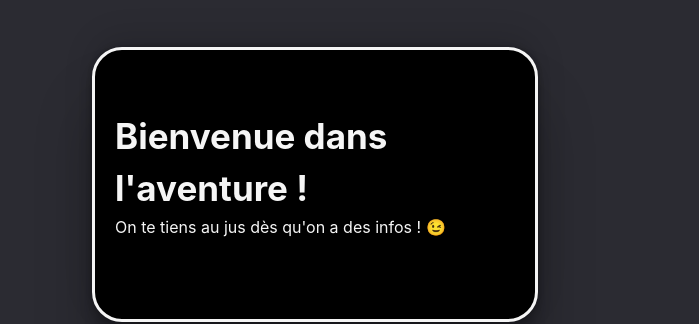
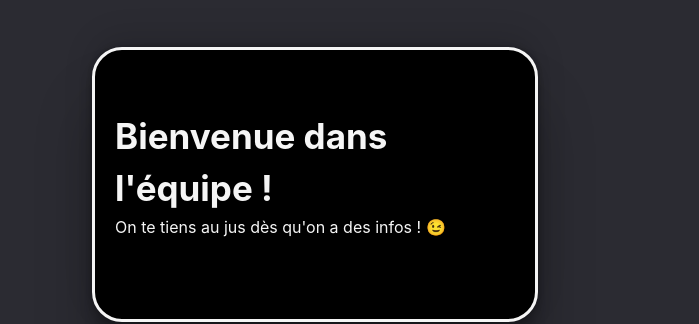
Before and after one commit to HichTala/Glory, a plain HTML site: page html/Contact&Soutien-Remerciement.html in a window 1280 px wide. Shown: the part 408-732 px from the top of the page, 0-699 px from the left. Drawn offline with Linux system fonts and the light colour scheme.

Commit message:
Bienvenu dans l'aventure -> Bienvenue dans l'équipe

```diff
--- a/html/Contact&Soutien-Remerciement.html
+++ b/html/Contact&Soutien-Remerciement.html
@@ -57,7 +57,7 @@
 <div class="container marg-top">
   <div class="mail text">
     <div class="bold bienvenu">
-      Bienvenue dans l'aventure !
+      Bienvenue dans l'équipe !
     </div>
     On te tiens au jus dès qu'on a des infos ! 😉
   </div>
```
